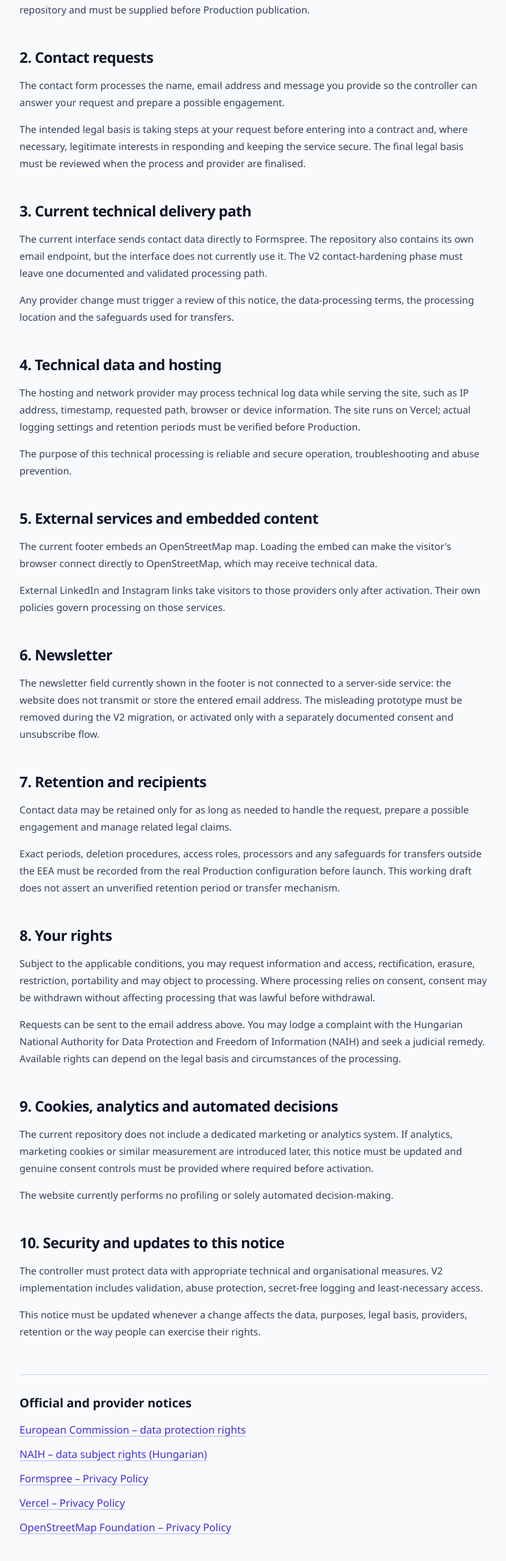
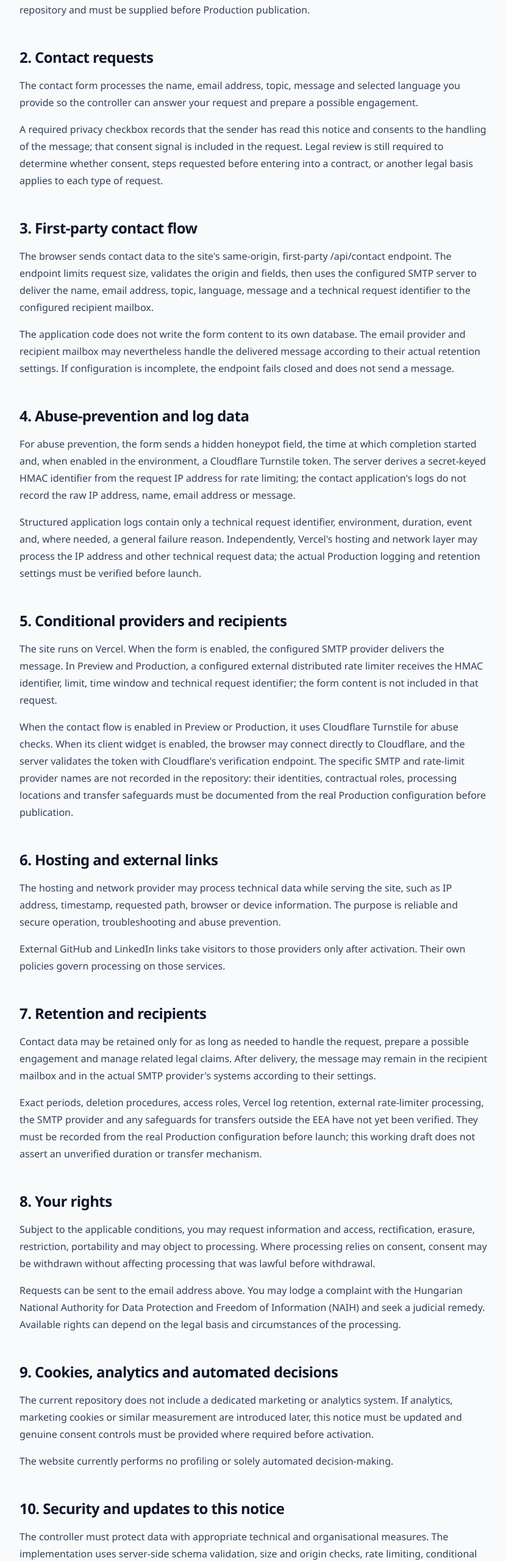
Before and after one commit to Anyon-Aida/digital-activision, a Next.js app: page /en/privacy in a window 1280 px wide. Shown: the part 789-3349 px from the top of the page at 61% size, without its empty margins (224-1054 px from the left). Built offline with nearby package versions, Linux system fonts and the light colour scheme.

Commit message:
docs: align contact privacy and environment setup

```diff
--- a/src/content/privacy.ts
+++ b/src/content/privacy.ts
@@ -30,9 +30,8 @@ const sharedSources = {
   commission:
     "https://commission.europa.eu/law/law-topic/data-protection/information-individuals_en",
   naih: "https://www.naih.hu/erintetti-jogok",
-  formspree: "https://formspree.io/legal/privacy-policy",
-  vercel: "https://vercel.com/legal/privacy-policy",
-  openStreetMap: "https://osmfoundation.org/wiki/Privacy_Policy",
+  vercel: "https://vercel.com/legal/privacy-notice",
+  cloudflare: "https://www.cloudflare.com/privacypolicy/",
 } as const;
 
 export const privacyContent = {
@@ -61,47 +60,48 @@ export const privacyContent = {
         id: "contact",
         title: "2. Kapcsolatfelvétel",
         paragraphs: [
-          "A kapcsolatfelvételi űrlap a megadott nevet, e-mail-címet és üzenetet kezeli azért, hogy az adatkezelő válaszolhasson a megkeresésre és előkészíthesse az esetleges együttműködést.",
-          "A tervezett jogalap a megkereső kérésére történő, szerződéskötést megelőző lépések megtétele, illetve szükség szerint a válaszadáshoz és a szolgáltatás biztonságához fűződő jogos érdek. A végleges jogalapot a folyamat és a szolgáltató véglegesítésekor jogilag ellenőrizni kell.",
+          "A kapcsolatfelvételi űrlap a megadott nevet, e-mail-címet, témakört, üzenetet és a választott nyelvet kezeli azért, hogy az adatkezelő válaszolhasson a megkeresésre és előkészíthesse az esetleges együttműködést.",
+          "Az elküldéshez kötelező adatkezelési jelölőnégyzet rögzíti, hogy a megkereső elolvasta a tájékoztatót és hozzájárul az üzenete kezeléséhez. A hozzájárulás jelzése is bekerül a kérésbe. Annak jogi felülvizsgálata még szükséges, hogy az egyes megkereséseknél a hozzájárulás, a szerződéskötést megelőző lépések vagy más jogalap alkalmazandó-e.",
         ],
       },
       {
         id: "current-delivery",
-        title: "3. Az űrlap jelenlegi technikai útja",
+        title: "3. Saját kapcsolatfelvételi folyamat",
         paragraphs: [
-          "A jelenlegi felület a kapcsolatfelvételi adatokat közvetlenül a Formspree szolgáltatásnak továbbítja. A repository saját e-mail végpontot is tartalmaz, de a felület jelenleg nem azt használja. A V2 contact-hardening során egyetlen, dokumentált és validált feldolgozási út maradhat.",
-          "A szolgáltatóváltással együtt ezt a tájékoztatót, az adatfeldolgozói szerződést, az adattovábbítás helyét és az alkalmazott garanciákat is felül kell vizsgálni.",
+          "A böngésző a kapcsolatfelvételi adatokat az oldal azonos eredetű, saját /api/contact végpontjára küldi. A végpont korlátozza a kérés méretét, ellenőrzi az eredetet és a mezőket, majd a konfigurált SMTP-kiszolgálón keresztül továbbítja a nevet, e-mail-címet, témakört, nyelvet, üzenetet és egy technikai kérésazonosítót a konfigurált címzett postaládájába.",
+          "Az alkalmazás kódja nem írja az űrlap tartalmát saját adatbázisba. Az e-mail-szolgáltató és a címzett postaládája ugyanakkor a saját, ténylegesen beállított megőrzési szabályai szerint kezelheti a továbbított üzenetet. Hiányos konfiguráció esetén a végpont nem küld üzenetet, hanem zárt állapotban marad.",
         ],
       },
       {
         id: "technical-data",
-        title: "4. Technikai adatok és tárhely",
+        title: "4. Visszaélés-megelőzési és naplóadatok",
         paragraphs: [
-          "A tárhely- és hálózati szolgáltató a webhely kiszolgálásakor technikai naplóadatokat kezelhet, például IP-címet, időpontot, kért útvonalat, böngésző- vagy eszközinformációt. A webhely Vercel környezetben fut; a tényleges naplózási beállításokat és megőrzési időket production előtt ellenőrizni kell.",
-          "E technikai adatkezelés célja a biztonságos és megbízható működés, a hibakeresés és a visszaélések megelőzése.",
+          "Az űrlap egy rejtett csalimezőt, a kitöltés kezdetének időpontját és – ha a környezetben aktiválva van – Cloudflare Turnstile tokent küld a visszaélések kiszűréséhez. A szerver a kérés IP-címéből titkos kulccsal HMAC-azonosítót képez a gyakoriságkorlátozáshoz; a kapcsolatfelvételi alkalmazásnapló nem rögzíti a nyers IP-címet, a nevet, az e-mail-címet vagy az üzenetet.",
+          "A strukturált alkalmazásnapló csak technikai kérésazonosítót, környezetet, futási időt, eseményt és szükség esetén általános hibaokot tartalmaz. A Vercel tárhely- és hálózati rétege ettől függetlenül kezelhet IP-címet és más technikai kérésadatokat; a tényleges production naplózási és megőrzési beállításokat indulás előtt ellenőrizni kell.",
         ],
       },
       {
         id: "third-parties",
-        title: "5. Külső szolgáltatók és beágyazott tartalom",
+        title: "5. Feltételes szolgáltatók és címzettek",
         paragraphs: [
-          "A jelenlegi lábléc OpenStreetMap térképet ágyaz be. A beágyazás betöltésekor a látogató böngészője közvetlen kapcsolatot létesíthet az OpenStreetMap szolgáltatásával, amely technikai adatokat kaphat.",
-          "A külső LinkedIn- és Instagram-linkek csak megnyitás után viszik a látogatót az adott szolgáltatóhoz. Az ottani adatkezelésre a szolgáltatók saját szabályai vonatkoznak.",
+          "A webhely Vercel környezetben fut. Az űrlap bekapcsolásakor a konfigurált SMTP-szolgáltató kézbesíti az üzenetet. Preview és production környezetben egy konfigurált külső, elosztott rate limiter kapja meg a HMAC-azonosítót, a korlátot, az időablakot és a technikai kérésazonosítót; az űrlap tartalma nem kerül ebbe a kérésbe.",
+          "Ha a kapcsolatfelvételi folyamat preview vagy production környezetben engedélyezett, a visszaélés elleni ellenőrzés Cloudflare Turnstile-t használ. Aktivált kliensoldali widget esetén a böngésző közvetlenül is kapcsolatba léphet a Cloudflare-rel, a szerver pedig a tokent a Cloudflare ellenőrző végpontján validálja. A konkrét SMTP- és rate-limit szolgáltató neve nincs a repositoryban rögzítve: ezeket, szerződéses szerepüket, feldolgozási helyüket és adattovábbítási garanciáikat a valódi production konfiguráció alapján kell a közzététel előtt megnevezni.",
         ],
       },
       {
-        id: "newsletter",
-        title: "6. Hírlevél",
+        id: "hosting-links",
+        title: "6. Tárhely és külső hivatkozások",
         paragraphs: [
-          "A jelenlegi láblécben látható hírlevélmező nincs szerveroldali szolgáltatáshoz kötve: a beírt e-mail-címet a webhely nem továbbítja és nem menti el. A félreérthető próbafelületet a V2 migráció során el kell távolítani, vagy csak külön, dokumentált hozzájárulási és leiratkozási folyamattal szabad aktiválni.",
+          "A tárhely- és hálózati szolgáltató a webhely kiszolgálásakor technikai adatokat kezelhet, például IP-címet, időpontot, kért útvonalat, böngésző- vagy eszközinformációt. Ennek célja a biztonságos és megbízható működés, a hibakeresés és a visszaélések megelőzése.",
+          "A külső GitHub- és LinkedIn-hivatkozások csak megnyitás után viszik a látogatót az adott szolgáltatóhoz. Az ottani adatkezelésre a szolgáltatók saját szabályai vonatkoznak.",
         ],
       },
       {
         id: "retention",
         title: "7. Megőrzés és címzettek",
         paragraphs: [
-          "A kapcsolatfelvételi adatokat csak a megkeresés kezeléséhez, az esetleges együttműködés előkészítéséhez és a kapcsolódó jogi igények kezeléséhez szükséges ideig szabad megőrizni.",
-          "A pontos határidőket, törlési folyamatot, hozzáférési köröket, adatfeldolgozókat és az EGT-n kívüli adattovábbítás esetleges garanciáit a production indulás előtt a tényleges konfiguráció alapján kell rögzíteni. A jelen munkaváltozat nem állít ellenőrizetlen megőrzési időt vagy adattovábbítási mechanizmust.",
+          "A kapcsolatfelvételi adatokat csak a megkeresés kezeléséhez, az esetleges együttműködés előkészítéséhez és a kapcsolódó jogi igények kezeléséhez szükséges ideig szabad megőrizni. Az üzenet a kézbesítés után a címzett postaládájában, valamint a tényleges SMTP-szolgáltató rendszerében annak beállításai szerint maradhat meg.",
+          "A pontos határidők, törlési folyamatok, hozzáférési körök, a Vercel naplóinak megőrzése, a külső rate limiter adatkezelése, az SMTP-szolgáltató és az EGT-n kívüli adattovábbítás esetleges garanciái még nincsenek igazolva. Ezeket a production indulás előtt a tényleges konfiguráció alapján kell rögzíteni; a jelen munkaváltozat nem állít ellenőrizetlen időtartamot vagy adattovábbítási mechanizmust.",
         ],
       },
       {
@@ -124,7 +124,7 @@ export const privacyContent = {
         id: "security-updates",
         title: "10. Biztonság és a tájékoztató változásai",
         paragraphs: [
-          "Az adatkezelőnek megfelelő technikai és szervezési intézkedésekkel kell védenie az adatokat. A V2 megvalósítás része a validáció, a visszaélés elleni védelem, a titokmentes naplózás és a szükséges hozzáférés elve.",
+          "Az adatkezelőnek megfelelő technikai és szervezési intézkedésekkel kell védenie az adatokat. A megvalósítás szerveroldali sémavalidációt, méret- és eredetellenőrzést, gyakoriságkorlátozást, feltételes botvédelmet, személyesadat-mentes alkalmazásnaplózást és hiányos konfigurációnál zárt működést használ.",
           "A tájékoztatót minden olyan változáskor frissíteni kell, amely érinti az adatokat, a célokat, a jogalapot, a szolgáltatókat, a megőrzést vagy az érintetti jogok gyakorlását.",
         ],
       },
@@ -133,9 +133,8 @@ export const privacyContent = {
     sources: [
       { label: "Európai Bizottság – adatvédelmi jogok", href: sharedSources.commission },
       { label: "NAIH – érintetti jogok", href: sharedSources.naih },
-      { label: "Formspree – Privacy Policy", href: sharedSources.formspree },
-      { label: "Vercel – Privacy Policy", href: sharedSources.vercel },
-      { label: "OpenStreetMap Foundation – Privacy Policy", href: sharedSources.openStreetMap },
+      { label: "Vercel – Privacy Notice", href: sharedSources.vercel },
+      { label: "Cloudflare – Privacy Policy", href: sharedSources.cloudflare },
     ],
     homeLabel: "Vissza a főoldalra",
   },
@@ -164,47 +163,48 @@ export const privacyContent = {
         id: "contact",
         title: "2. Contact requests",
         paragraphs: [
-          "The contact form processes the name, email address and message you provide so the controller can answer your request and prepare a possible engagement.",
-          "The intended legal basis is taking steps at your request before entering into a contract and, where necessary, legitimate interests in responding and keeping the service secure. The final legal basis must be reviewed when the process and provider are finalised.",
+          "The contact form processes the name, email address, topic, message and selected language you provide so the controller can answer your request and prepare a possible engagement.",
+          "A required privacy checkbox records that the sender has read this notice and consents to the handling of the message; that consent signal is included in the request. Legal review is still required to determine whether consent, steps requested before entering into a contract, or another legal basis applies to each type of request.",
         ],
       },
       {
         id: "current-delivery",
-        title: "3. Current technical delivery path",
+        title: "3. First-party contact flow",
         paragraphs: [
-          "The current interface sends contact data directly to Formspree. The repository also contains its own email endpoint, but the interface does not currently use it. The V2 contact-hardening phase must leave one documented and validated processing path.",
-          "Any provider change must trigger a review of this notice, the data-processing terms, the processing location and the safeguards used for transfers.",
+          "The browser sends contact data to the site's same-origin, first-party /api/contact endpoint. The endpoint limits request size, validates the origin and fields, then uses the configured SMTP server to deliver the name, email address, topic, language, message and a technical request identifier to the configured recipient mailbox.",
+          "The application code does not write the form content to its own database. The email provider and recipient mailbox may nevertheless handle the delivered message according to their actual retention settings. If configuration is incomplete, the endpoint fails closed and does not send a message.",
         ],
       },
       {
         id: "technical-data",
-        title: "4. Technical data and hosting",
+        title: "4. Abuse-prevention and log data",
         paragraphs: [
-          "The hosting and network provider may process technical log data while serving the site, such as IP address, timestamp, requested path, browser or device information. The site runs on Vercel; actual logging settings and retention periods must be verified before Production.",
-          "The purpose of this technical processing is reliable and secure operation, troubleshooting and abuse prevention.",
+          "For abuse prevention, the form sends a hidden honeypot field, the time at which completion started and, when enabled in the environment, a Cloudflare Turnstile token. The server derives a secret-keyed HMAC identifier from the request IP address for rate limiting; the contact application's logs do not record the raw IP address, name, email address or message.",
+          "Structured application logs contain only a technical request identifier, environment, duration, event and, where needed, a general failure reason. Independently, Vercel's hosting and network layer may process the IP address and other technical request data; the actual Production logging and retention settings must be verified before launch.",
         ],
       },
       {
         id: "third-parties",
-        title: "5. External services and embedded content",
+        title: "5. Conditional providers and recipients",
         paragraphs: [
-          "The current footer embeds an OpenStreetMap map. Loading the embed can make the visitor's browser connect directly to OpenStreetMap, which may receive technical data.",
-          "External LinkedIn and Instagram links take visitors to those providers only after activation. Their own policies govern processing on those services.",
+          "The site runs on Vercel. When the form is enabled, the configured SMTP provider delivers the message. In Preview and Production, a configured external distributed rate limiter receives the HMAC identifier, limit, time window and technical request identifier; the form content is not included in that request.",
+          "When the contact flow is enabled in Preview or Production, it uses Cloudflare Turnstile for abuse checks. When its client widget is enabled, the browser may connect directly to Cloudflare, and the server validates the token with Cloudflare's verification endpoint. The specific SMTP and rate-limit provider names are not recorded in the repository: their identities, contractual roles, processing locations and transfer safeguards must be documented from the real Production configuration before publication.",
         ],
       },
       {
-        id: "newsletter",
-        title: "6. Newsletter",
+        id: "hosting-links",
+        title: "6. Hosting and external links",
         paragraphs: [
-          "The newsletter field currently shown in the footer is not connected to a server-side service: the website does not transmit or store the entered email address. The misleading prototype must be removed during the V2 migration, or activated only with a separately documented consent and unsubscribe flow.",
+          "The hosting and network provider may process technical data while serving the site, such as IP address, timestamp, requested path, browser or device information. The purpose is reliable and secure operation, troubleshooting and abuse prevention.",
+          "External GitHub and LinkedIn links take visitors to those providers only after activation. Their own policies govern processing on those services.",
         ],
       },
       {
         id: "retention",
         title: "7. Retention and recipients",
         paragraphs: [
-          "Contact data may be retained only for as long as needed to handle the request, prepare a possible engagement and manage related legal claims.",
-          "Exact periods, deletion procedures, access roles, processors and any safeguards for transfers outside the EEA must be recorded from the real Production configuration before launch. This working draft does not assert an unverified retention period or transfer mechanism.",
+          "Contact data may be retained only for as long as needed to handle the request, prepare a possible engagement and manage related legal claims. After delivery, the message may remain in the recipient mailbox and in the actual SMTP provider's systems according to their settings.",
+          "Exact periods, deletion procedures, access roles, Vercel log retention, external rate-limiter processing, the SMTP provider and any safeguards for transfers outside the EEA have not yet been verified. They must be recorded from the real Production configuration before launch; this working draft does not assert an unverified duration or transfer mechanism.",
         ],
       },
       {
@@ -227,7 +227,7 @@ export const privacyContent = {
         id: "security-updates",
         title: "10. Security and updates to this notice",
         paragraphs: [
-          "The controller must protect data with appropriate technical and organisational measures. V2 implementation includes validation, abuse protection, secret-free logging and least-necessary access.",
+          "The controller must protect data with appropriate technical and organisational measures. The implementation uses server-side schema validation, size and origin checks, rate limiting, conditional bot protection, personal-data-free application logging and fail-closed behaviour when configuration is incomplete.",
           "This notice must be updated whenever a change affects the data, purposes, legal basis, providers, retention or the way people can exercise their rights.",
         ],
       },
@@ -236,9 +236,8 @@ export const privacyContent = {
     sources: [
       { label: "European Commission – data protection rights", href: sharedSources.commission },
       { label: "NAIH – data subject rights (Hungarian)", href: sharedSources.naih },
-      { label: "Formspree – Privacy Policy", href: sharedSources.formspree },
-      { label: "Vercel – Privacy Policy", href: sharedSources.vercel },
-      { label: "OpenStreetMap Foundation – Privacy Policy", href: sharedSources.openStreetMap },
+      { label: "Vercel – Privacy Notice", href: sharedSources.vercel },
+      { label: "Cloudflare – Privacy Policy", href: sharedSources.cloudflare },
     ],
     homeLabel: "Back to the homepage",
   },
```
Also changed, not shown: 2 other files (tests, documents, lock files or other folders).
